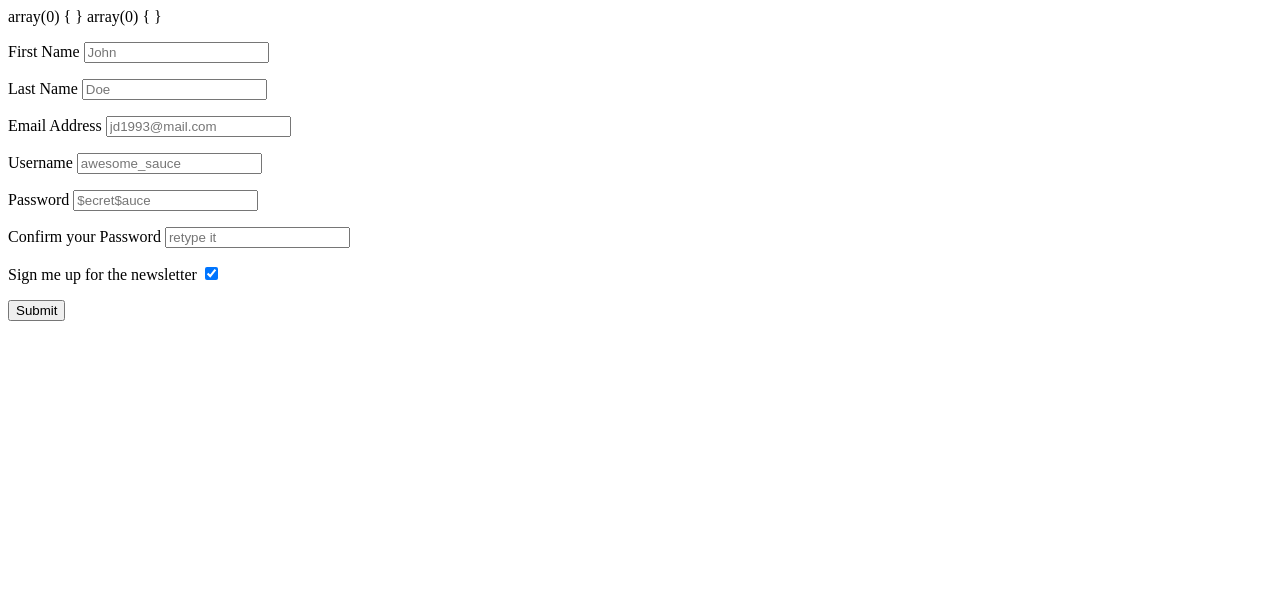
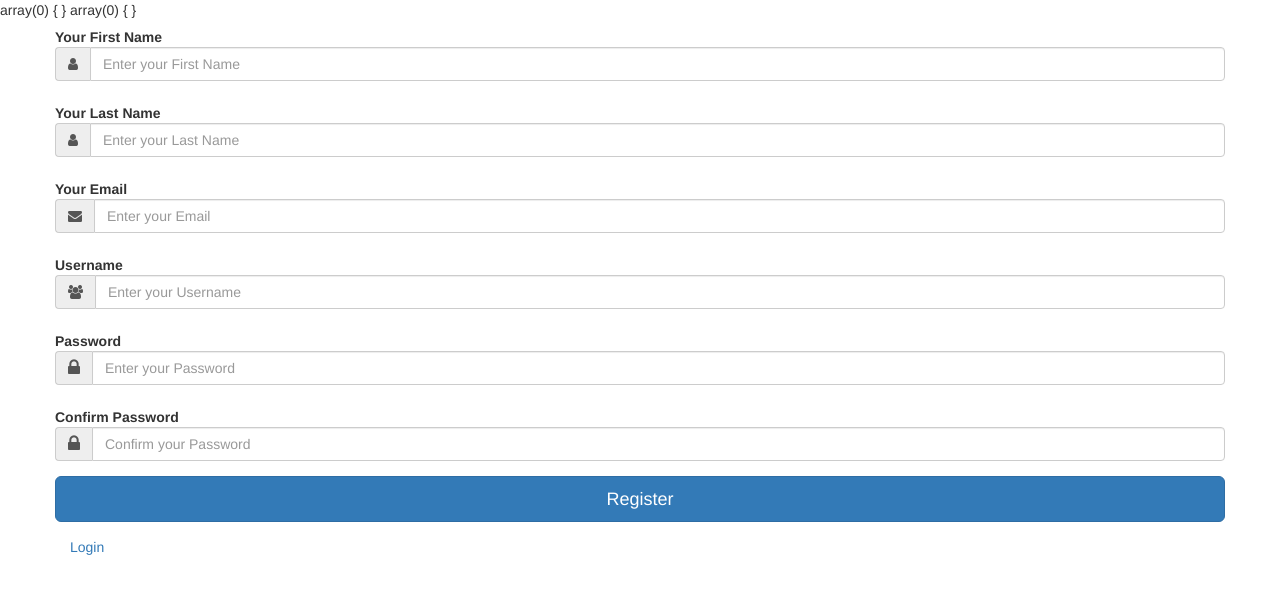
Before and after one commit to primalrambler/codeup.dev, a PHP site: page /public/registration_form.php in a window 1280 px wide. Shown: the top 594 px of the page. Run offline with PHP 8.4, Linux system fonts and the light colour scheme; some libraries are stand-ins or nearby versions.

Commit message:
add bootstrap css to form for form groups and input groups

```diff
--- a/public/registration_form.php
+++ b/public/registration_form.php
@@ -7,39 +7,96 @@
 <html>
 <head>
 	<meta charset="utf-8">
+    <meta name="viewport" content="width=device-width, initial-scale=1">
+
+    <!-- Website CSS style -->
+    <link rel="stylesheet" href="//netdna.bootstrapcdn.com/bootstrap/3.1.1/css/bootstrap.min.css">
+
+    <!-- Website Font style -->
+    <link rel="stylesheet" href="https://maxcdn.bootstrapcdn.com/font-awesome/4.6.1/css/font-awesome.min.css">
+
 	<title>Registration Form</title>
+
 </head>
+
 <body>
-		<form>
-			<p>
-				<label for="firstName">First Name  </label>
-				<input id="firstName" name="firstName" type="text" placeholder="John">
-			</p>
-			<p>
-				<label for="lastName">Last Name  </label>
-				<input id="lastName" name="lastName" type="text" placeholder="Doe">
-			</p>
-				<label for="_email">Email Address  </label>
-				<input id="_email" name="_email" type="email" placeholder="jd1993@mail.com">
-			<p>
-			</p>
-				<label for="username">Username  </label>
-				<input id="username" name="username" type="text" placeholder="awesome_sauce">
-			<p>
-				<label for="password">Password  </label>
-				<input id="password" name="password" type="password" placeholder="$ecret$auce">
-			</p>
-			<p>
-				<label for="pConfirmation">Confirm your Password  </label>
-				<input id="pConfirmation" name="pConfirmation" type="password" placeholder="retype it">
-			</p>
-			<p>
-				<label>Sign me up for the newsletter </label>
-				<input id="newsletter" name="newsletter" value="yes" type="checkbox" checked>
-			</p>
-			<p>
-				<button type="submit" name="register"value="yes">Submit</button>
+	<!-- Form  -->
+    <div class="container">
+            <form class="form-horizontal" method="post" action="#">
+                <div class="form-group">
+                    <label for="first-name" class="cols-sm-2 control-label">Your First Name</label>
+                    <div class="cols-sm-10">
+                        <div class="input-group">
+                            <span class="input-group-addon"><i class="fa fa-user fa" aria-hidden="true"></i></span>
+                            <input type="text" class="form-control" name="first-name" id="first-name"  placeholder="Enter your First Name"/>
+                        </div>
+                    </div>
+                </div>
+                <div class="form-group">
+                    <label for="last-name" class="cols-sm-2 control-label">Your Last Name</label>
+                    <div class="cols-sm-10">
+                        <div class="input-group">
+                            <span class="input-group-addon"><i class="fa fa-user fa" aria-hidden="true"></i></span>
+                            <input type="text" class="form-control" name="last-name" id="last-name"  placeholder="Enter your Last Name"/>
+                        </div>
+                    </div>
+                </div>
+                <div class="form-group">
+                    <label for="email" class="cols-sm-2 control-label">Your Email</label>
+                    <div class="cols-sm-10">
+                        <div class="input-group">
+                            <span class="input-group-addon"><i class="fa fa-envelope fa" aria-hidden="true"></i></span>
+                            <input type="email" class="form-control" name="email" id="email"  placeholder="Enter your Email"/>
+                        </div>
+                    </div>
+                </div>
 
+                <div class="form-group">
+                    <label for="username" class="cols-sm-2 control-label">Username</label>
+                    <div class="cols-sm-10">
+                        <div class="input-group">
+                            <span class="input-group-addon"><i class="fa fa-users fa" aria-hidden="true"></i></span>
+                            <input type="text" class="form-control" name="username" id="username"  placeholder="Enter your Username"/>
+                        </div>
+                    </div>
+                </div>
+
+                <div class="form-group">
+                    <label for="password" class="cols-sm-2 control-label">Password</label>
+                    <div class="cols-sm-10">
+                        <div class="input-group">
+                            <span class="input-group-addon"><i class="fa fa-lock fa-lg" aria-hidden="true"></i></span>
+                            <input type="password" class="form-control" name="password" id="password"  placeholder="Enter your Password"/>
+                        </div>
+                    </div>
+                </div>
+
+                <div class="form-group">
+                    <label for="confirm" class="cols-sm-2 control-label">Confirm Password</label>
+                    <div class="cols-sm-10">
+                        <div class="input-group">
+                            <span class="input-group-addon"><i class="fa fa-lock fa-lg" aria-hidden="true"></i></span>
+                            <input type="password" class="form-control" name="confirm" id="confirm"  placeholder="Confirm your Password"/>
+                        </div>
+                    </div>
+                </div>
+
+                <div class="form-group ">
+                    <button type="submit" class="btn btn-primary btn-lg btn-block login-button">Register</button>
+                </div>
+                <div class="login-register">
+                    <a href="/adlister.login.php">Login</a>
+                 </div>
             </form>
+            <script src="//code.jquery.com/jquery-1.11.3.min.js"></script>
+		    <!-- Latest compiled and minified JavaScript -->
+		    <script src="https://maxcdn.bootstrapcdn.com/bootstrap/3.3.6/js/bootstrap.min.js"
+		        integrity="sha384-0mSbJDEHialfmuBBQP6A4Qrprq5OVfW37PRR3j5ELqxss1yVqOtnepnHVP9aJ7xS" crossorigin="anonymous">
+		    </script>
+    </div>
+    <!-- End Form -->
+
+
+
 </body>
 </html>
```
Lines whose indentation alone changed are shown as unchanged.
